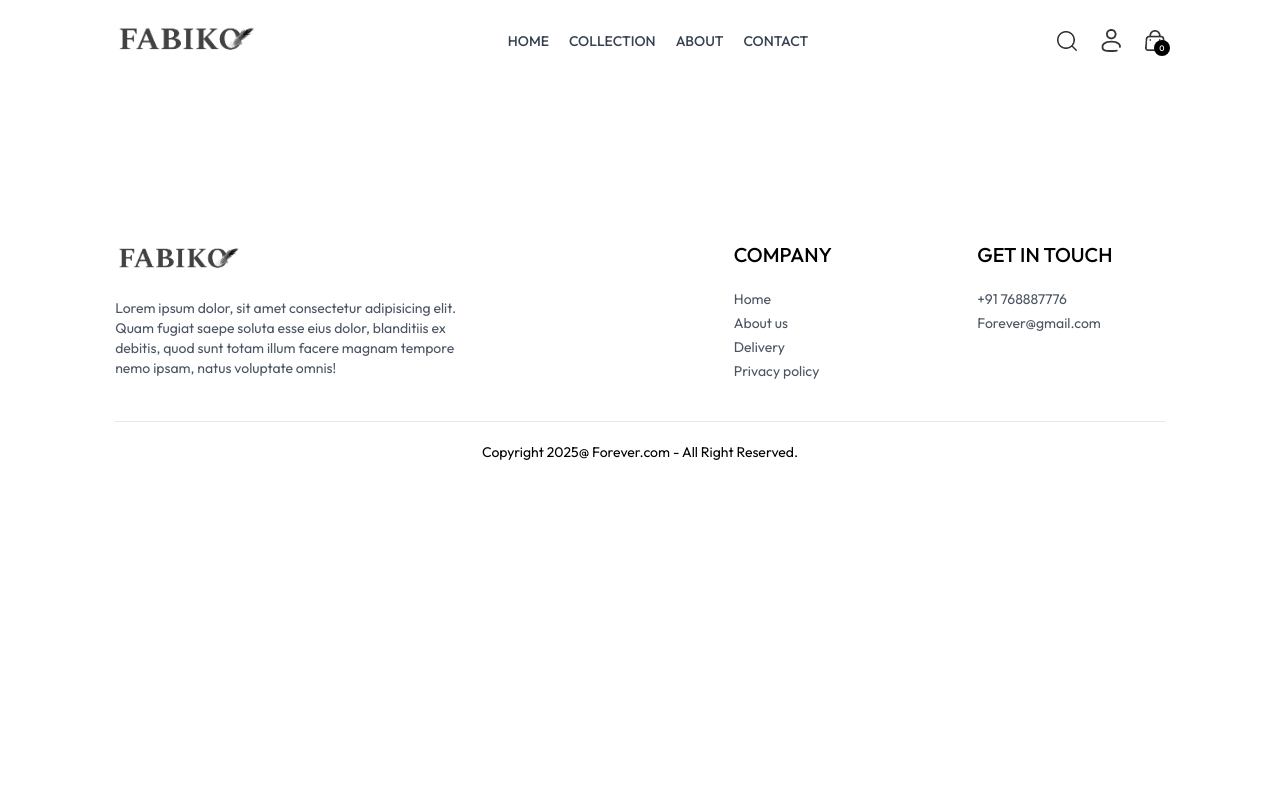
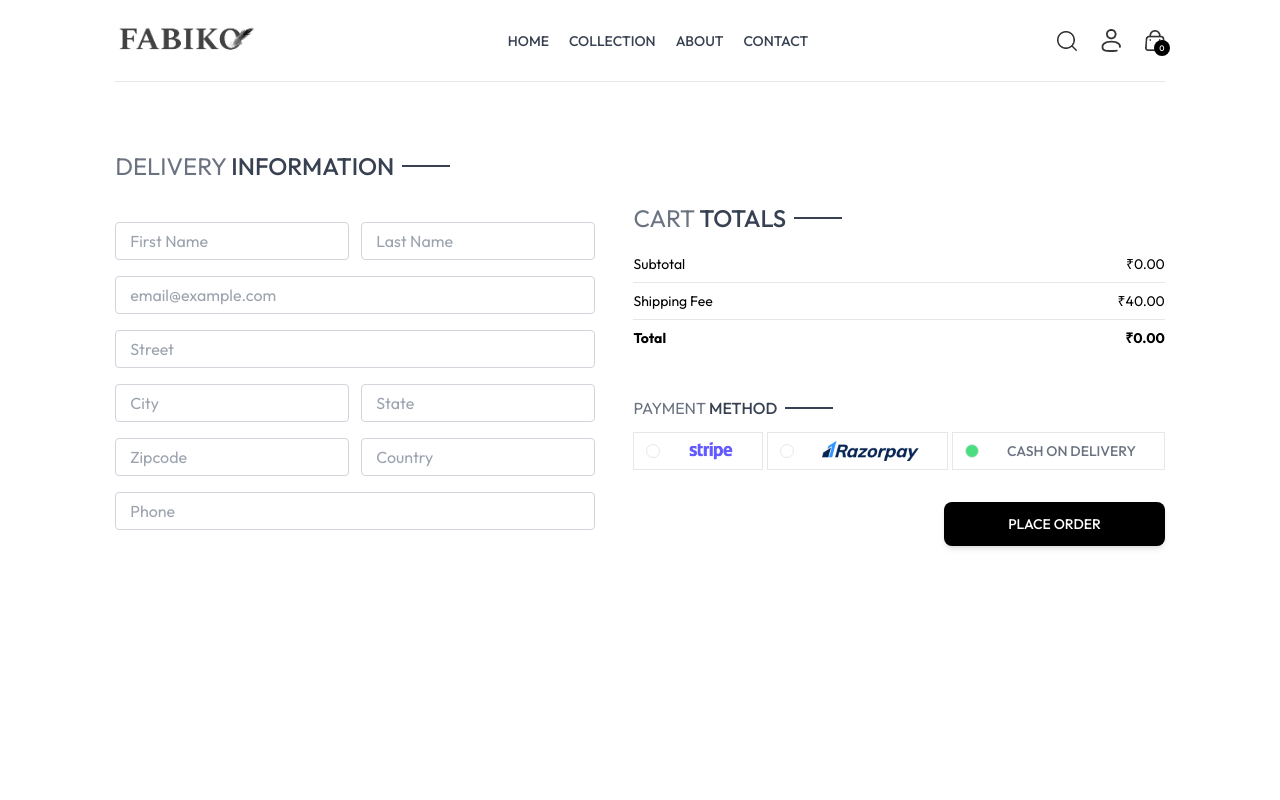
Before and after one commit to Pavanpirates/e-commerce-app, a React (Vite) app in the folder Frontend/: page /place-order in a window 1280 px wide. Shown: the top 800 px of the page. Built offline with nearby package versions, Linux system fonts and the light colour scheme.

Commit message:
Place order completed

```diff
--- a/Frontend/src/pages/Cart.jsx
+++ b/Frontend/src/pages/Cart.jsx
@@ -63,7 +63,7 @@
            <div className='w-full sm:w-[450px]'>
             <CartTotal />
             <div className="w-full text-end">
-  <button   onClick={()=> navigate('/Place-Order ')}
+  <button   onClick={()=> navigate('/place-order')}
     className="bg-black text-white text-sm my-8 px-8 py-3 rounded-lg shadow-md
                hover:bg-gray-800 hover:shadow-lg transition-colors duration-300"
   >
--- a/Frontend/src/pages/PlaceOrder.jsx
+++ b/Frontend/src/pages/PlaceOrder.jsx
@@ -1,9 +1,84 @@
-import React from 'react'
+import React, { useContext, useState } from 'react'
+import Title from '../components/Title'
+import Cart from './Cart'
+import CartTotal from '../components/CartTotal'
+import { assets } from '../assets/assets'
+import { ShopContext } from '../context/ShopContext'
 
 const PlaceOrder = () => {
+
+  const[method,setMethod] = useState('cod');
+
+  const{navigate} = useContext(ShopContext);
+
   return (
-    <div>
+    <div className=' flex flex-col sm:flex-row justify-between gap-4 pt-5 sm:pt-14 min-h-[80vh] border-t'>
 
+       {/*------- Left Side-------- */}
+
+       <div className='flex flex-col gap-4 w-full sm:max-w-[480px]'>
+         <div className='text-xl sm:text-2xl my-3'>
+          <Title  text1={'DELIVERY'} text2={'INFORMATION'}/>
+         </div>
+          <div className='flex gap-3'>
+             <input className='border border-gray-300 rounded py-1.5 px-3.5 w-full'  type="text"  placeholder='First Name'/>
+              <input className='border border-gray-300 rounded py-1.5 px-3.5 w-full'  type="text"  placeholder='Last Name'/>
+          </div>
+                 <input className='border border-gray-300 rounded py-1.5 px-3.5 w-full'  type="email"  placeholder='email@example.com'/>
+                   <input className='border border-gray-300 rounded py-1.5 px-3.5 w-full'  type="text"  placeholder='Street'/>
+                     <div className='flex gap-3'>
+             <input className='border border-gray-300 rounded py-1.5 px-3.5 w-full'  type="text"  placeholder='City'/>
+              <input className='border border-gray-300 rounded py-1.5 px-3.5 w-full'  type="text"  placeholder='State'/>
+          </div>
+                   <div className='flex gap-3'>
+             <input className='border border-gray-300 rounded py-1.5 px-3.5 w-full'  type="number"  placeholder='Zipcode'/>
+              <input className='border border-gray-300 rounded py-1.5 px-3.5 w-full'  type="text"  placeholder='Country'/>
+          </div>
+               <input className='border border-gray-300 rounded py-1.5 px-3.5 w-full'  type="number"  placeholder='Phone'/>
+       </div>
+
+
+
+       {/*------- Left Side-------- */}
+
+       <div className='mt-8' >
+         <div className='mt-8 min-w-80'>
+            <CartTotal />
+         </div>
+          <div className='mt-12'>
+              <Title text1={'PAYMENT'}  text2={'METHOD'}/>
+
+
+              {/*-------Payment Method-------- */}
+
+             <div className='flex gap-1 flex-col lg:flex-row'>
+
+              <div onClick={() => setMethod('stripe')} className='flex items-center gap-3 border p-2 px-3 cursor-pointer'>
+                <p className={`min-w-3.5 h-3.5 border rounded-full ${method === 'stripe' ? 'bg-green-400' : ''} `}></p>
+                <img className='h-5 mx-4' src={assets.stripe_logo} alt="Strip logo" />
+              </div>
+
+              <div onClick={() => setMethod('razorpay')} className='flex items-center gap-3 border p-2 px-3 cursor-pointer'>
+                <p className={`min-w-3.5 h-3.5 border rounded-full ${method === 'razorpay' ? 'bg-green-400' : ''} `}></p>
+                <img className='h-5 mx-4' src={assets.razorpay_logo} alt="razorpay logo" />
+              </div>
+
+              <div onClick={() => setMethod('cod')} className='flex items-center gap-3 border p-2 px-3 cursor-pointer'>
+                <p className={`min-w-3.5 h-3.5 border rounded-full ${method === 'cod' ? 'bg-green-400' : ''} `}></p>
+                <p className='text-gray-500 text-sm font-medium mx-4'>CASH ON DELIVERY</p>
+              </div>
+
+            </div>
+              <div className='w-full text-end mt-8'>
+                <button onClick={()=>navigate('/orders')} className='bg-black text-white px-16 py-3 text-sm font-medium rounded-lg shadow-md hover:bg-gray-800 transition-colors duration-200'>
+                  PLACE  ORDER
+                </button>
+              </div>
+
+
+          </div>
+
+       </div>
     </div>
   )
 }
```
